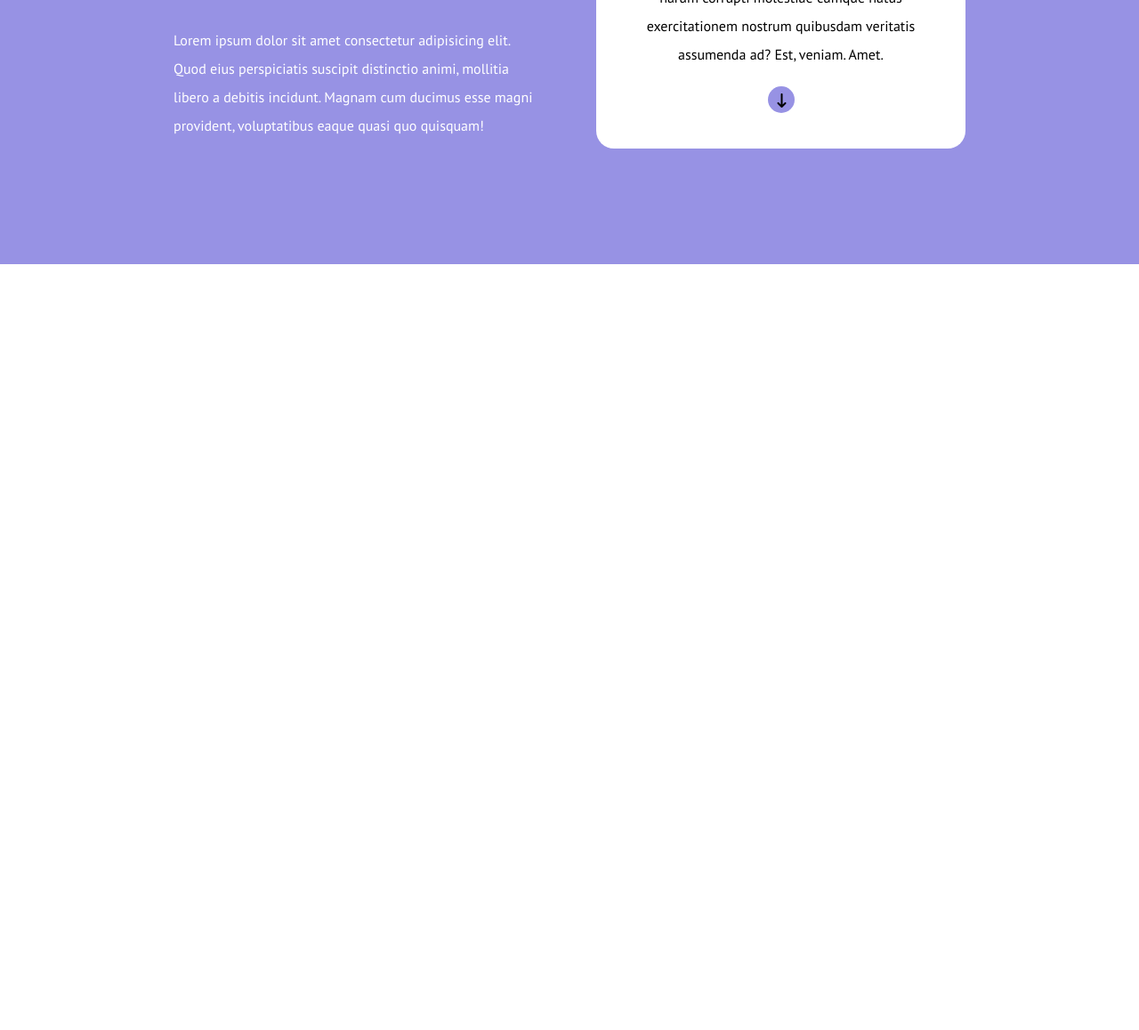
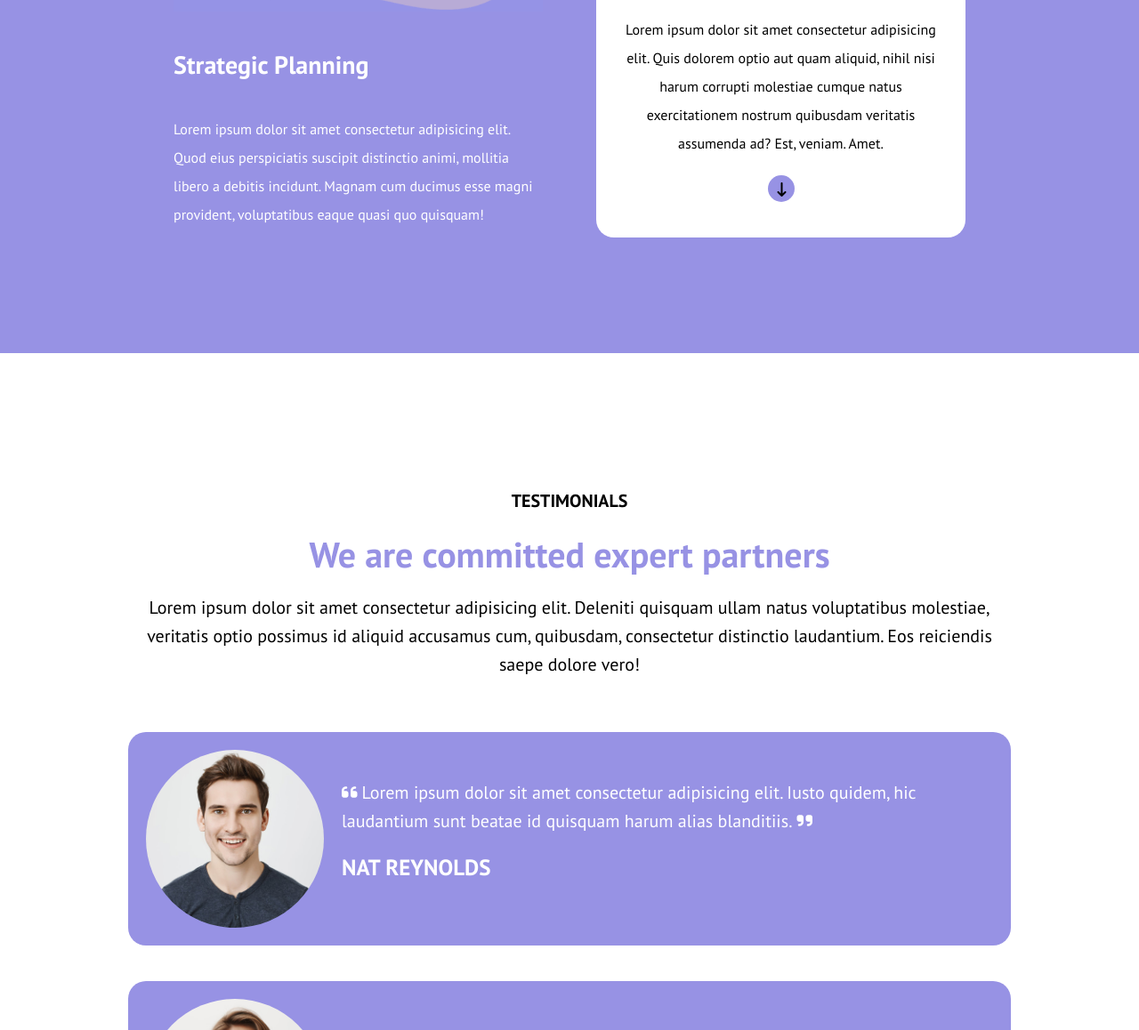
Before and after one commit to ErJump/htmlcss-responsive-layout, a plain HTML site: page index.html in a window 1280 px wide. Shown: the part 1642-2800 px from the top of the page at 89% size. Before the commit the page ends 1939 px from the top, so only its background shows below. Drawn offline with Linux system fonts and the light colour scheme.

Commit message:
Sezione Testimonials completa

```diff
--- a/css/style.css
+++ b/css/style.css
@@ -5,6 +5,8 @@
     --Orange: #fdc15f;
     --DarkGrey:#333333;
     --TextHeight: 2rem;
+    --TitleSize: 2.5rem;
+    --SubTitle: 1.25rem;
 }
 
 *{
@@ -200,6 +202,77 @@ header{
 .strategic-button i{
     transform: translateY(-10px);
 }
+
+/* Testimonials */
+
+.sec-testimonials .container .a-center>*{
+    margin-bottom: 20px;
+    line-height: var(--TextHeight);
+}
+
+.sec-testimonials .container{
+    display: flex;
+    flex-direction: column;
+}
+
+.sec-testimonials .container .a-center>h2{
+    font-size: var(--TitleSize);
+    line-height: 3rem;
+    color: var(--Purple);
+}
+
+.sec-testimonials .container .a-center>p{
+    font-size: var(--SubTitle);
+}
+
+.sec-testimonials .container .a-center>h5{
+    font-size: 20px;
+}
+
+.sec-testimonials .container>div{
+    margin-bottom: 40px;
+}
+
+.card.bg-color-purple{
+    text-align: center;
+    color: white;
+}
+
+.card.bg-color-purple>div>*{
+    margin-bottom: 20px;
+}
+
+.card.bg-color-purple>img{
+    border-radius: 50%;
+    object-fit: cover;
+    width: 200px;
+    height: 200px;
+    margin-bottom: 20px;
+}
+
+.card.bg-color-purple>div>p{
+    line-height: var(--TextHeight);
+    font-size: 20px;
+}
+
+.card.bg-color-purple>div>h4{
+    font-size: 25px;
+    text-transform: uppercase;
+}
+
+.card.bg-color-purple>div>p::before{
+    font-family: "Font Awesome 5 Free"; font-weight: 900;
+    content: "\f10d";
+    margin-right: 5px;
+}
+
+.card.bg-color-purple>div>p::after{
+    font-family: "Font Awesome 5 Free"; font-weight: 900;
+    content: "\f10e";
+    margin-left: 5px;
+}
+
+
 /* responsive */
 
 @media all and (min-width: 768px){
@@ -218,6 +291,20 @@ header{
     .strategic-col>h2{
         font-size: 70px;
     }
+
+    .card.bg-color-purple{
+        width: 100%;
+        text-align: left;
+        display: flex;
+        justify-content: space-between;
+        align-items: center;
+        gap: 20px;
+    }
+
+    .card.bg-color-purple>img{
+        margin-bottom: 0px;
+    }
+
 }
 
 @media all and (min-width: 992px){
@@ -243,8 +330,8 @@ header{
         width: 50%;
     }
 
-    .pad-top{
-        padding-top: 140px;
+    .pad-top-bot{
+        padding-top: 150px;
     }
 
     .big-card div{
--- a/index.html
+++ b/index.html
@@ -87,6 +87,36 @@
                 </div>
             </div>
        </section>
+       <section class="sec-testimonials pad-top-bot">
+            <div class="container">
+                <div class="a-center">
+                    <h5>TESTIMONIALS</h5>
+                    <h2>We are committed expert partners</h2>
+                    <p>Lorem ipsum dolor sit amet consectetur adipisicing elit. Deleniti quisquam ullam natus voluptatibus molestiae, veritatis optio possimus id aliquid accusamus cum, quibusdam, consectetur distinctio laudantium. Eos reiciendis saepe dolore vero!</p>
+                </div>
+                <div class="card bg-color-purple">
+                    <img src="img/testimonial1.jpg" alt="testimonial-1">
+                    <div>
+                        <p>Lorem ipsum dolor sit amet consectetur adipisicing elit. Iusto quidem, hic laudantium sunt beatae id quisquam harum alias blanditiis.</p>
+                        <h4>Nat Reynolds</h4>
+                    </div>
+                </div>
+                <div class="card bg-color-purple">
+                    <img src="img/testimonial2.jpg" alt="testimonial-2">
+                    <div>
+                        <p>Lorem ipsum dolor sit amet consectetur adipisicing elit. Iusto quidem, hic laudantium sunt beatae id quisquam harum alias blanditiis.</p>
+                        <h4>celia almeda</h4>
+                    </div>
+                </div>
+                <div class="card bg-color-purple">
+                    <img src="img/testimonial3.jpg" alt="testimonial-3">
+                    <div>
+                        <p>Lorem ipsum dolor sit amet consectetur adipisicing elit. Iusto quidem, hic laudantium sunt beatae id quisquam harum alias blanditiis.</p>
+                        <h4>bob roberts</h4>
+                    </div>
+                </div>
+            </div>
+       </section>
    </main>
 </body>
 </html>
```
